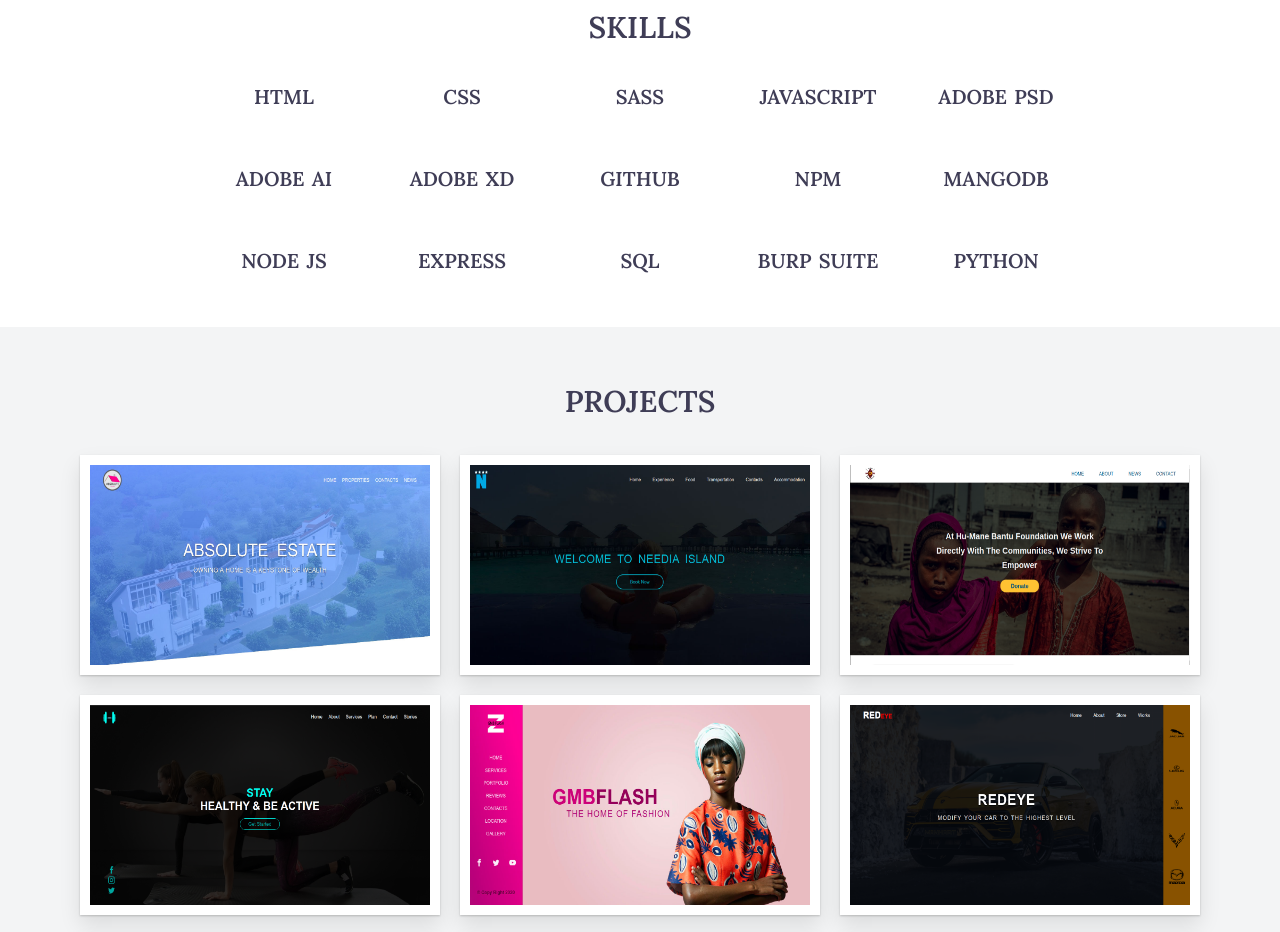
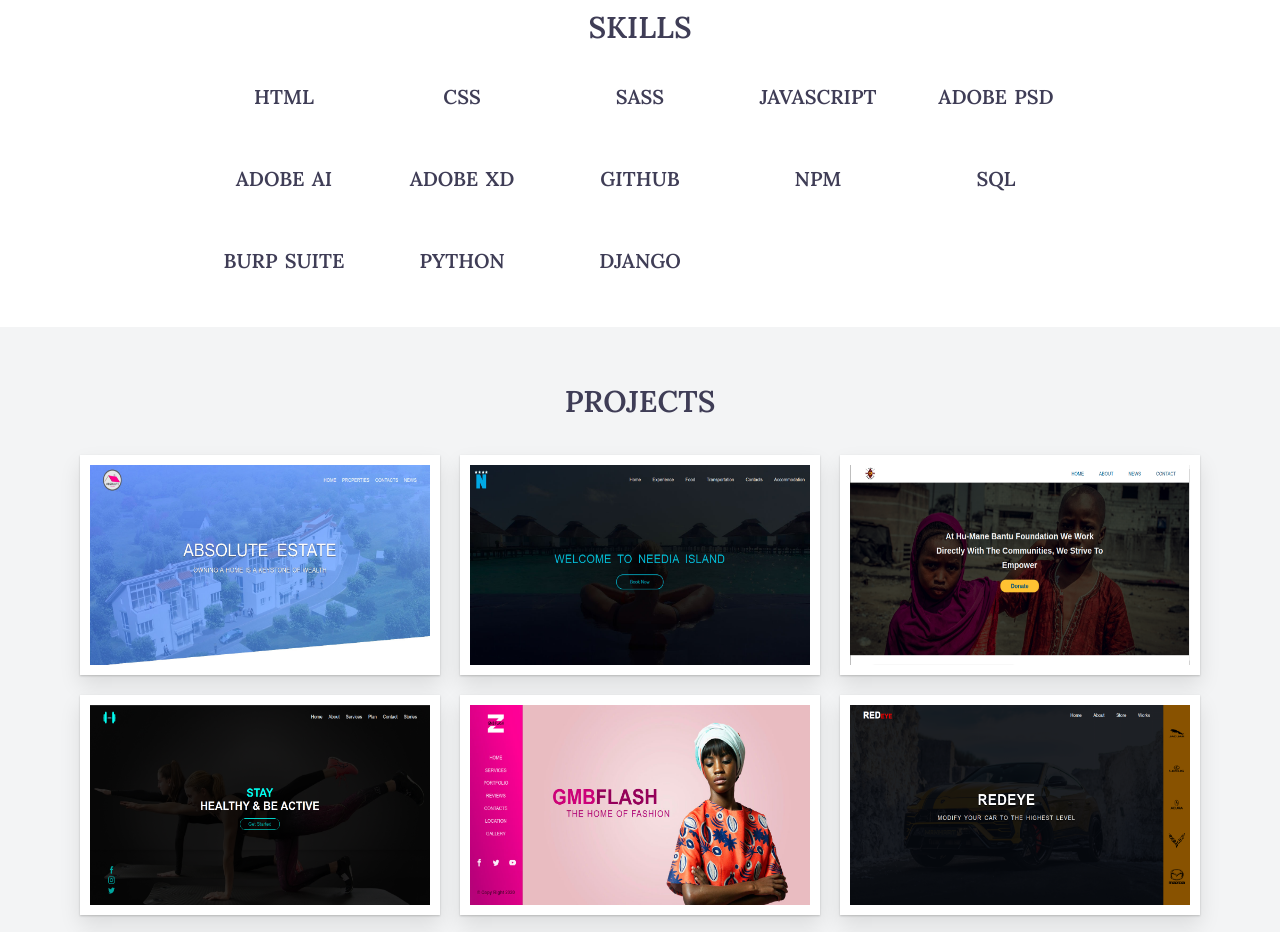
Before and after one commit to zerobug110/muhammed-portfolio, a website: page index.html in a window 1280 px wide. Shown: the part 1852-2784 px from the top of the page. Drawn offline with Linux system fonts and the light colour scheme.

Commit message:
add djanto 5o skills

```diff
--- a/index.html
+++ b/index.html
@@ -120,12 +120,10 @@
             <p class="skills__tech">adobe xd</p>
             <p class="skills__tech">github</p>
             <p class="skills__tech">npm</p>
-            <p class="skills__tech">mangodb</p>
-            <p class="skills__tech">node js</p>
-            <p class="skills__tech">express</p>
             <p class="skills__tech">sql</p>
             <p class="skills__tech">burp suite</p>
             <p class="skills__tech">python</p>
+            <p class="skills__tech">django</p>
         </div>
     </section>
 
```
